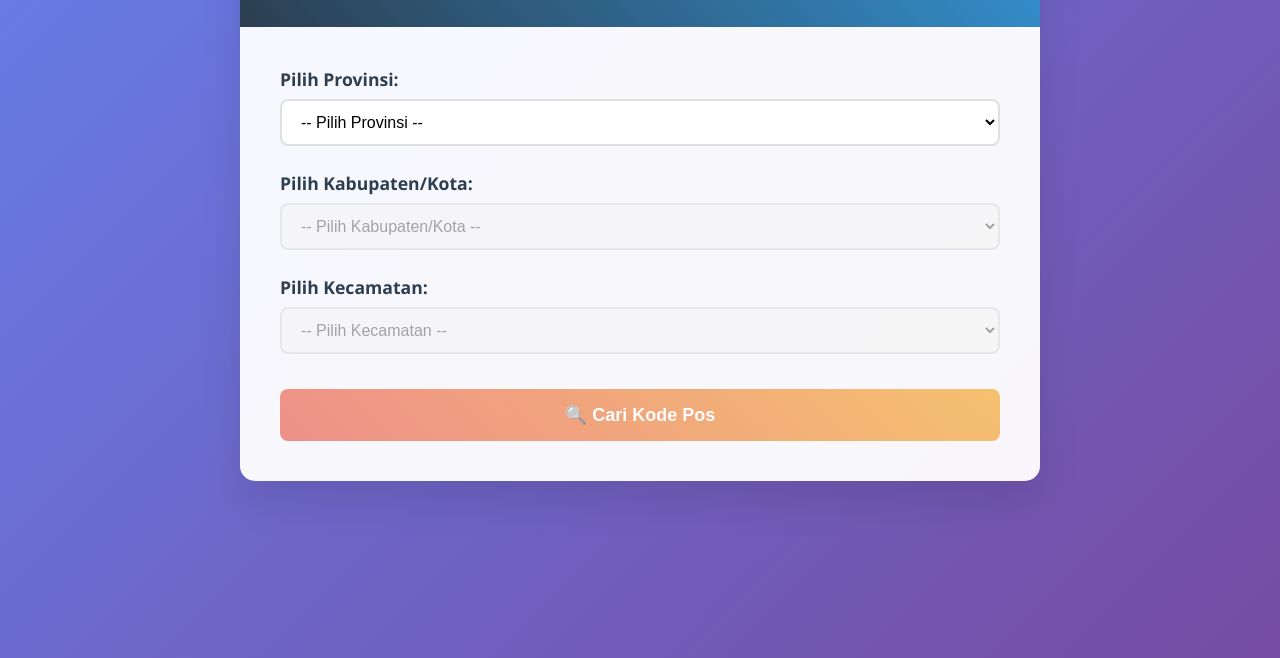
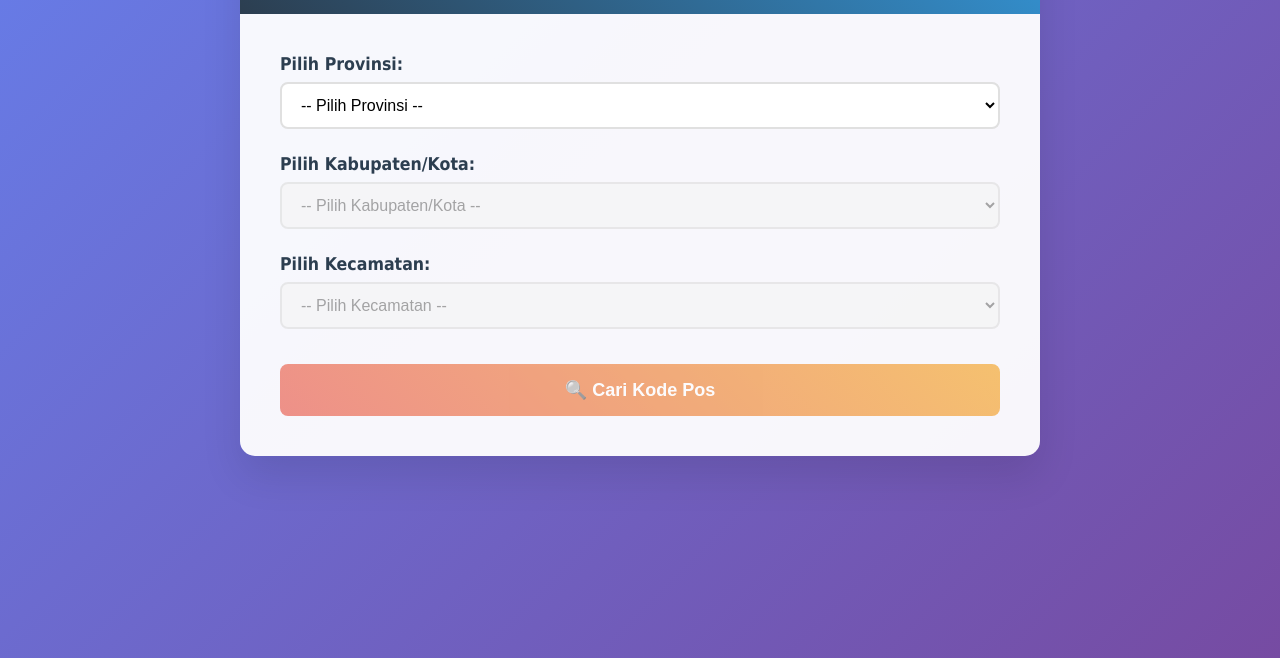
Before and after one commit to denziels/web-kodepos, a plain HTML site: page index.html in a window 1280 px wide. Shown: the part 142-800 px from the top of the page. Drawn offline with Linux system fonts and the light colour scheme.

Commit message:
index.html

```diff
--- a/index.html
+++ b/index.html
@@ -12,7 +12,7 @@
         }
 
         body {
-            font-family: 'Segoe UI', Tahoma, Geneva, Verdana, sans-serif;
+            font-family: 'Time New Roman', Tahoma, Geneva, Verdana, sans-serif;
             background: linear-gradient(135deg, #667eea 0%, #764ba2 100%);
             min-height: 100vh;
             padding: 20px;
```
